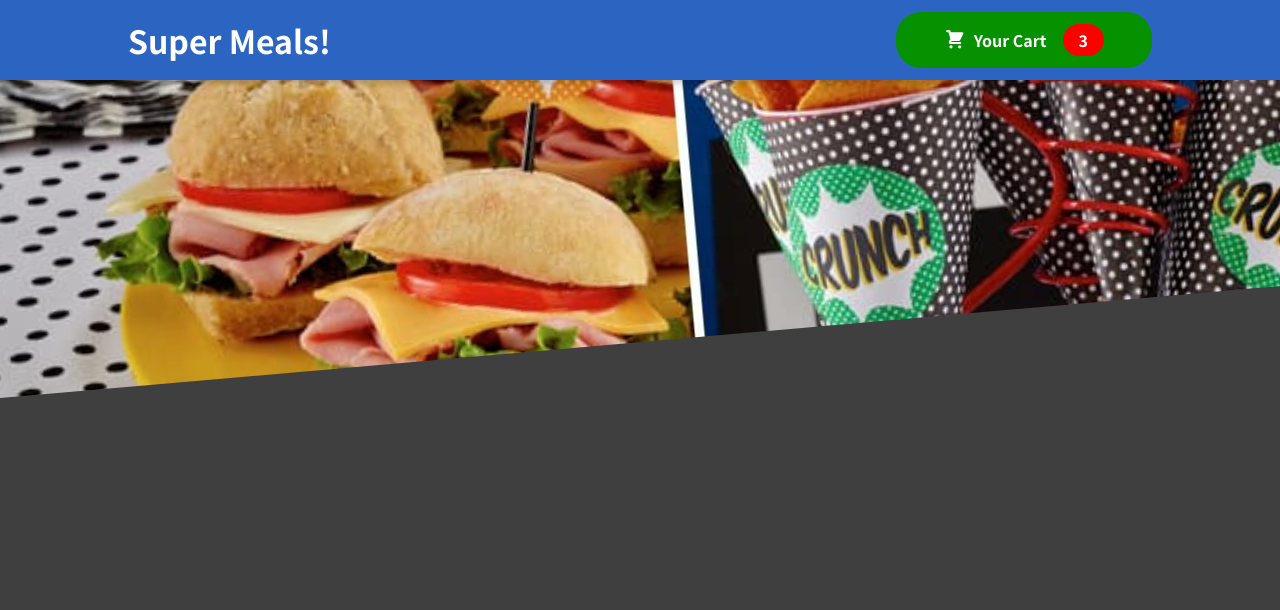
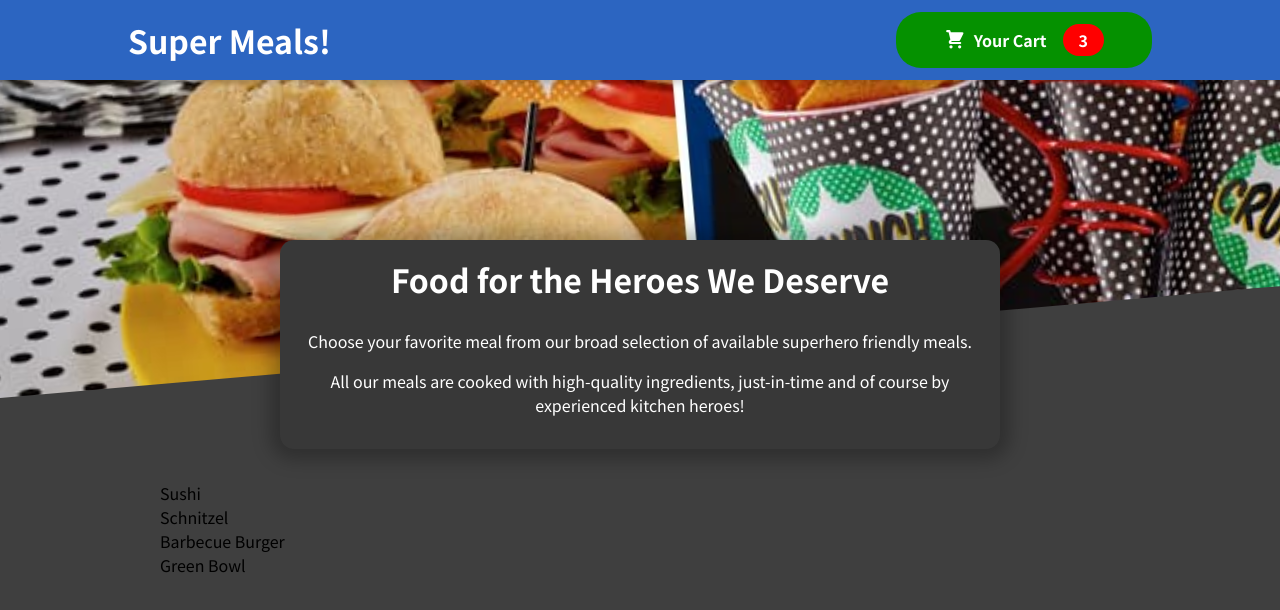
Before and after one commit to DEFIdaniel1/food-ordering-app, a React (Create React App) app: page / in a window 1280 px wide. Shown: the top 610 px of the page. Built offline with nearby package versions, Linux system fonts and the light colour scheme.

Commit message:
Meals component added
for main body, showcases meals and descriptions in component

```diff
--- a/src/App.js
+++ b/src/App.js
@@ -1,13 +1,16 @@
 import React from 'react';
 
 import Header from './components/Layout/Header';
-
+import Meals from './components/Meals/Meals';
 
 
 function App() {
   return (
     <>
       <Header />
+      <main>
+        <Meals />
+      </main>
     </>
   );
 }
--- /dev/null
+++ b/src/components/Meals/AvailableMeals.js
@@ -0,0 +1,44 @@
+import classes from './AvailableMeals.module.css';
+
+const DUMMY_MEALS = [
+  {
+    id: 'm1',
+    name: 'Sushi',
+    description: 'Finest fish and veggies',
+    price: 22.99,
+  },
+  {
+    id: 'm2',
+    name: 'Schnitzel',
+    description: 'A german specialty!',
+    price: 16.5,
+  },
+  {
+    id: 'm3',
+    name: 'Barbecue Burger',
+    description: 'American, raw, meaty',
+    price: 12.99,
+  },
+  {
+    id: 'm4',
+    name: 'Green Bowl',
+    description: 'Healthy...and green...',
+    price: 18.99,
+  },
+];
+
+
+const AvailableMeals = () => {
+    const mealsList = DUMMY_MEALS.map(meal => <li>{meal.name}</li>);
+
+    return (
+        <section className={classes.meals}>
+            <ul>
+                {mealsList}
+            </ul>
+        </section>
+    )
+};
+
+
+export default AvailableMeals;
--- /dev/null
+++ b/src/components/Meals/AvailableMeals.module.css
@@ -0,0 +1,24 @@
+.meals {
+  max-width: 60rem;
+  width: 90%;
+  margin: 2rem auto;
+  animation: meals-appear 1s ease-out forwards;
+}
+
+.meals ul {
+  list-style: none;
+  margin: 0;
+  padding: 0;
+}
+
+@keyframes meals-appear {
+  from {
+    opacity: 0;
+    transform: translateY(3rem);
+  }
+
+  to {
+    opacity: 1;
+    transform: translateY(0);
+  }
+}
--- /dev/null
+++ b/src/components/Meals/Meals.js
@@ -0,0 +1,13 @@
+import AvailableMeals from "./AvailableMeals";
+import MealsSummary from './MealsSummary';
+
+const Meals = () => {
+    return (
+      <>
+        <MealsSummary />
+        <AvailableMeals />
+      </>
+    );
+};
+
+export default Meals;
--- /dev/null
+++ b/src/components/Meals/MealsSummary.js
@@ -0,0 +1,21 @@
+import classes from './MealsSummary.module.css';
+
+
+const MealsSummary = props => {
+    return (
+      <section className={classes.summary}>
+        <h2>Food for the Heroes We Deserve</h2>
+        <p>
+          Choose your favorite meal from our broad
+          selection of available superhero friendly meals.
+        </p>
+        <p>
+          All our meals are cooked with high-quality ingredients, just-in-time
+          and of course by experienced kitchen heroes!
+        </p>
+      </section>
+    );
+};
+
+
+export default MealsSummary;
--- /dev/null
+++ b/src/components/Meals/MealsSummary.module.css
@@ -0,0 +1,18 @@
+.summary {
+  text-align: center;
+  max-width: 45rem;
+  width: 90%;
+  margin: auto;
+  margin-top: -10rem;
+  position: relative;
+  background-color: #383838;
+  color: white;
+  border-radius: 14px;
+  padding: 1rem;
+  box-shadow: 0 1px 18px 10px rgba(0, 0, 0, 0.25);
+}
+
+.summary h2 {
+  font-size: 2rem;
+  margin-top: 0;
+}
```
Also changed, not shown: 2 other files (tests, documents, lock files or other folders).
